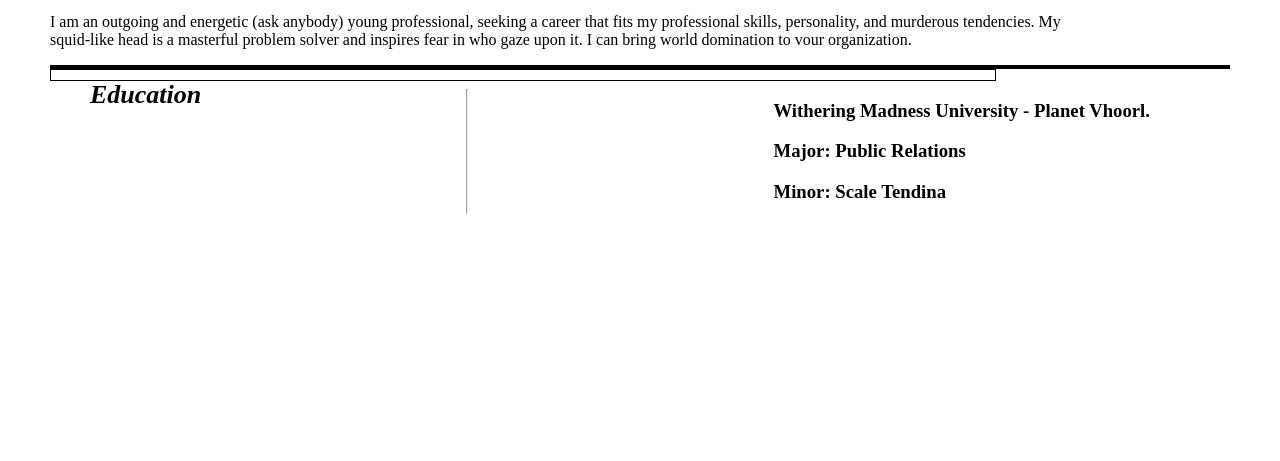
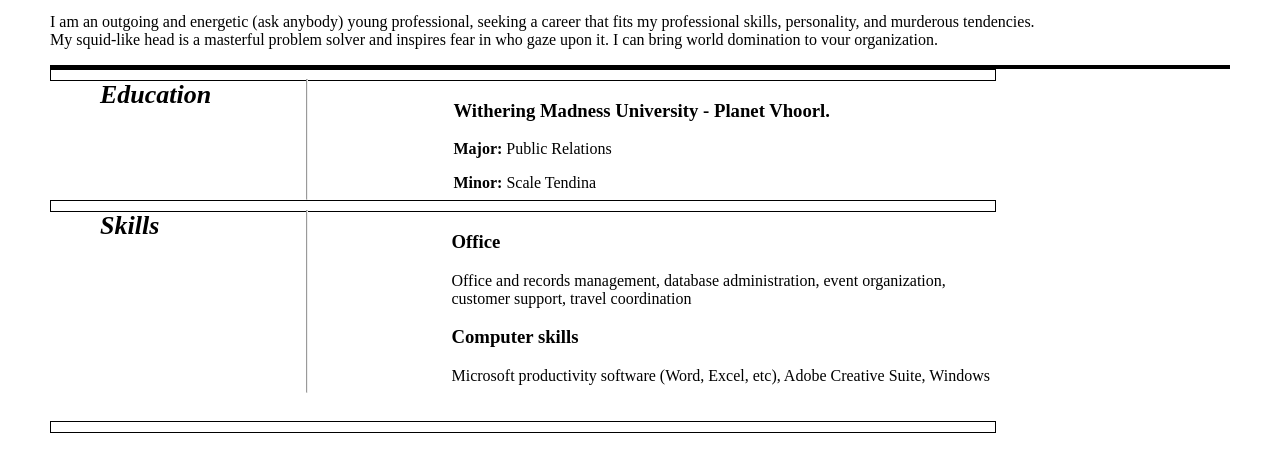
Before and after one commit to vatiza/WebEngineering, a plain HTML site: page 19201103082.html in a window 1280 px wide. Shown: the part 153-614 px from the top of the page. Drawn offline with Linux system fonts and the light colour scheme.

Commit message:
skills end

```diff
--- a/19201103082.html
+++ b/19201103082.html
@@ -41,24 +41,44 @@
             border: 1px solid black;
         }
 
-        .education {
+        .common-section {
             display: flex;
             position: relative;
 
 
         }
 
-        .eduTitle {
+        .title {
             font-size: 26px;
             margin-top: -1px;
             position: relative;
-            left: 40px;
+            left: 50px;
+
             font-style: italic;
 
         }
 
-        .institute {
-            margin-right: 80px;
+        .info {
+            padding-right: 400px;
+        }
+
+
+        .commonHR {
+            margin-top: -2px;
+
+
+        }
+
+        .office-info {
+            margin-left: -53px;
+            margin-right: 240px;
+        }
+
+        .box2 {
+            margin-top: 20px;
+            width: 80%;
+            height: 10px;
+            border: 1px solid black;
         }
     </style>
 </head>
@@ -74,7 +94,7 @@
         <p><span>Email:</span>rr4kib@gmail.com</p>
         <p class="shortMotivate">I am an outgoing and energetic (ask anybody) young professional,
             seeking a career that fits my professional skills, personality, and
-            murderous tendencies. My squid-like head is a masterful problem
+            murderous tendencies. <br> My squid-like head is a masterful problem
             solver and inspires fear in who gaze upon it. I can bring world
             domination to vour organization.</p>
     </header>
@@ -82,20 +102,44 @@
     <hr class="secondHR">
     <div class="box"></div>
     <!-- education section -->
-    <section class="education">
+    <section class="common-section">
         <div>
-            <h3 class="eduTitle">Education</h3>
+            <h3 class="title">Education</h3>
         </div>
 
-        <hr>
-        <div class="institute">
+        <hr class="commonHR">
+        <div class="info">
             <h3>Withering Madness University - Planet Vhoorl.
-                </h>
-                <p> <span>Major:</span> Public Relations</p>
-                <p> <span>Minor:</span> Scale Tendina</p>
+            </h3>
+            <p> <span>Major:</span> Public Relations</p>
+            <p> <span>Minor:</span> Scale Tendina</p>
 
         </div>
     </section>
+    <!-- end education section -->
+    <div class="box"></div>
+
+    <!-- skills section -->
+    <section class="common-section">
+        <div>
+            <h3 class="title">Skills</h3>
+        </div>
+
+        <hr class="commonHR">
+        <div class=" office-info">
+            <h3>Office</h3>
+            <p class="officeintro">Office and records management, database administration, event organization,
+                <br> customer support, travel coordination
+            </p>
+            <h3>Computer skills</h3>
+            <p>Microsoft productivity software (Word, Excel, etc), Adobe Creative Suite, Windows</p>
+        </div>
+    </section>
+    <!-- end skillls -->
+    <div class="box2"></div>
+
+    <!-- experience -->
+
 
 
 
```
